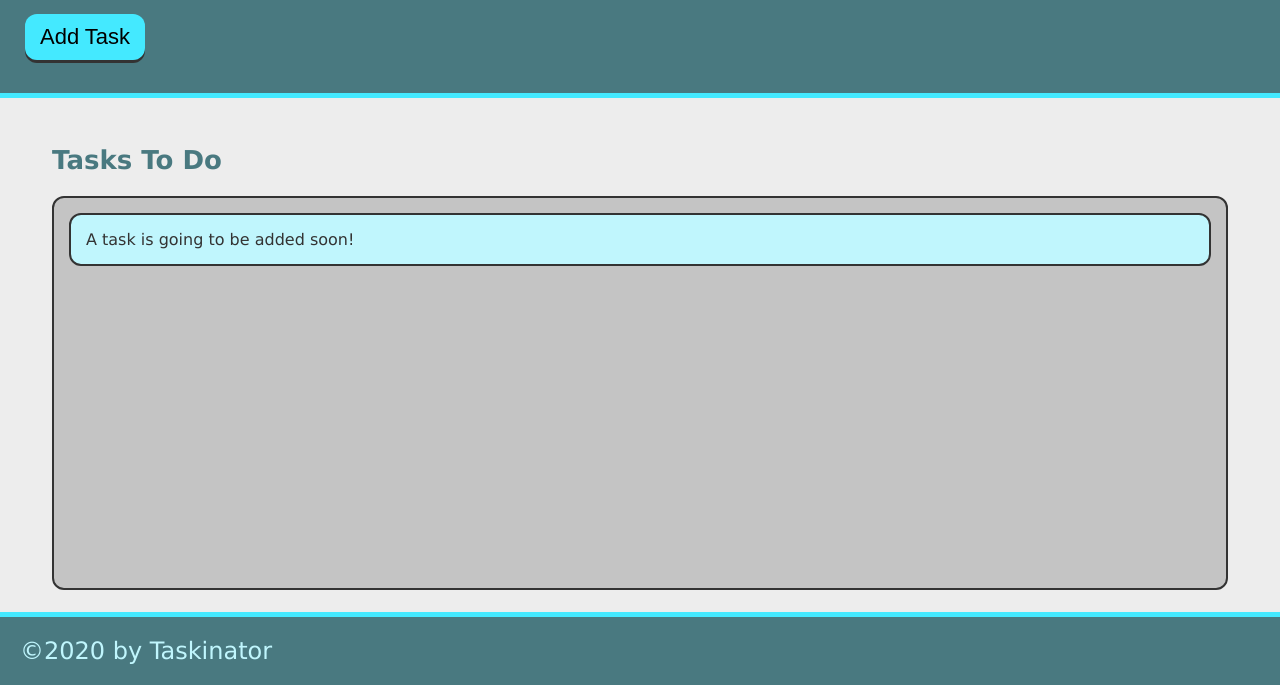
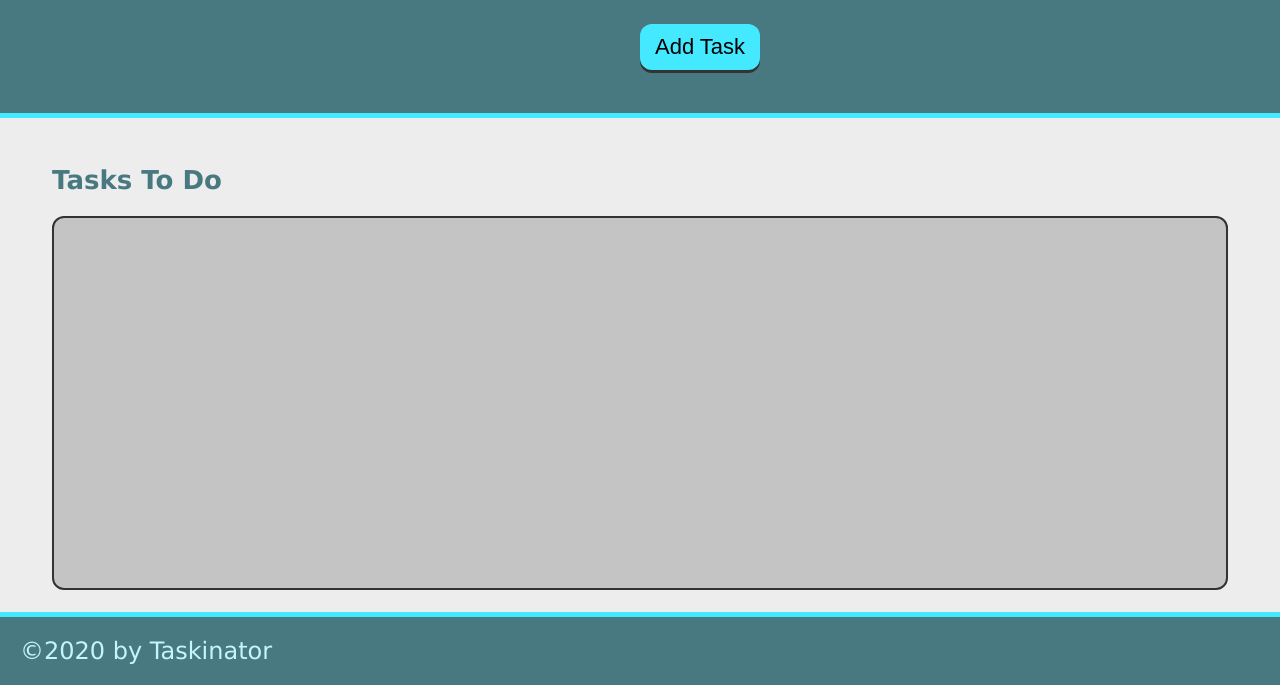
Before and after one commit to laszlo-ratesic/taskinator, a plain HTML site: page index.html in a window 1280 px wide. Shown: the part 115-800 px from the top of the page. Drawn offline with Linux system fonts and the light colour scheme.

Commit message:
add form group

```diff
--- a/index.html
+++ b/index.html
@@ -11,14 +11,19 @@
     <header>
         <h1 class="page-title">Taskinator</h1>
         <p>Click the button below to add a new task!</p>
-        <button class="btn" id="save-task">Add Task</button>
+        <form id="task-form">
+            <div class="form-group">
+
+            </div>
+            <div class="form-group">
+                <button class="btn" id="save-task">Add Task</button>
+            </div>
+        </form>
     </header>
     <main class="page-content">
         <section class="task-list-wrapper">
             <h2 class="list-title">Tasks To Do</h2>
-            <ul class="task-list" id="tasks-to-do">
-                <li class="task-item">A task is going to be added soon!</li>
-            </ul>
+            <ul class="task-list" id="tasks-to-do"></ul>
         </section>
     </main>
     <footer>
```
